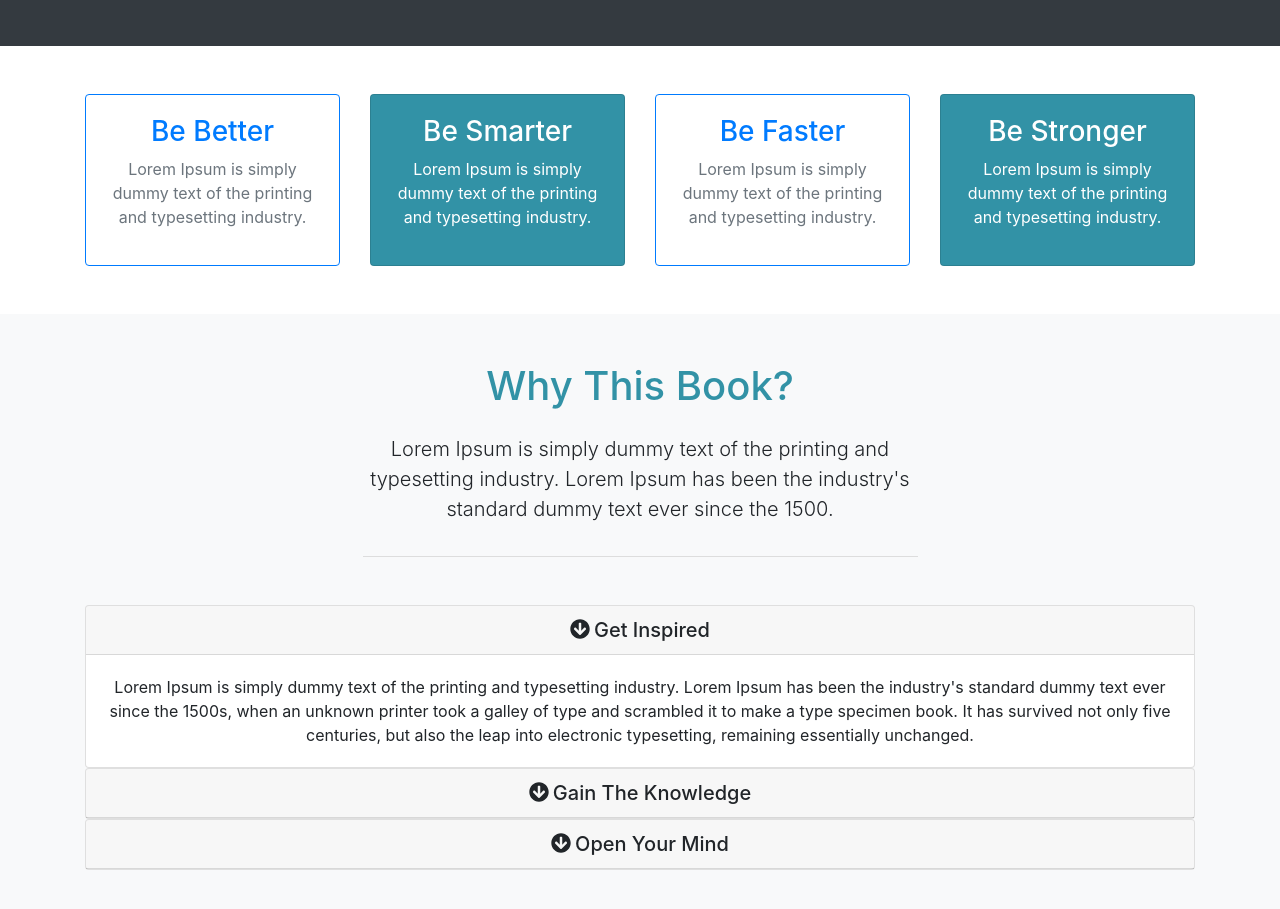
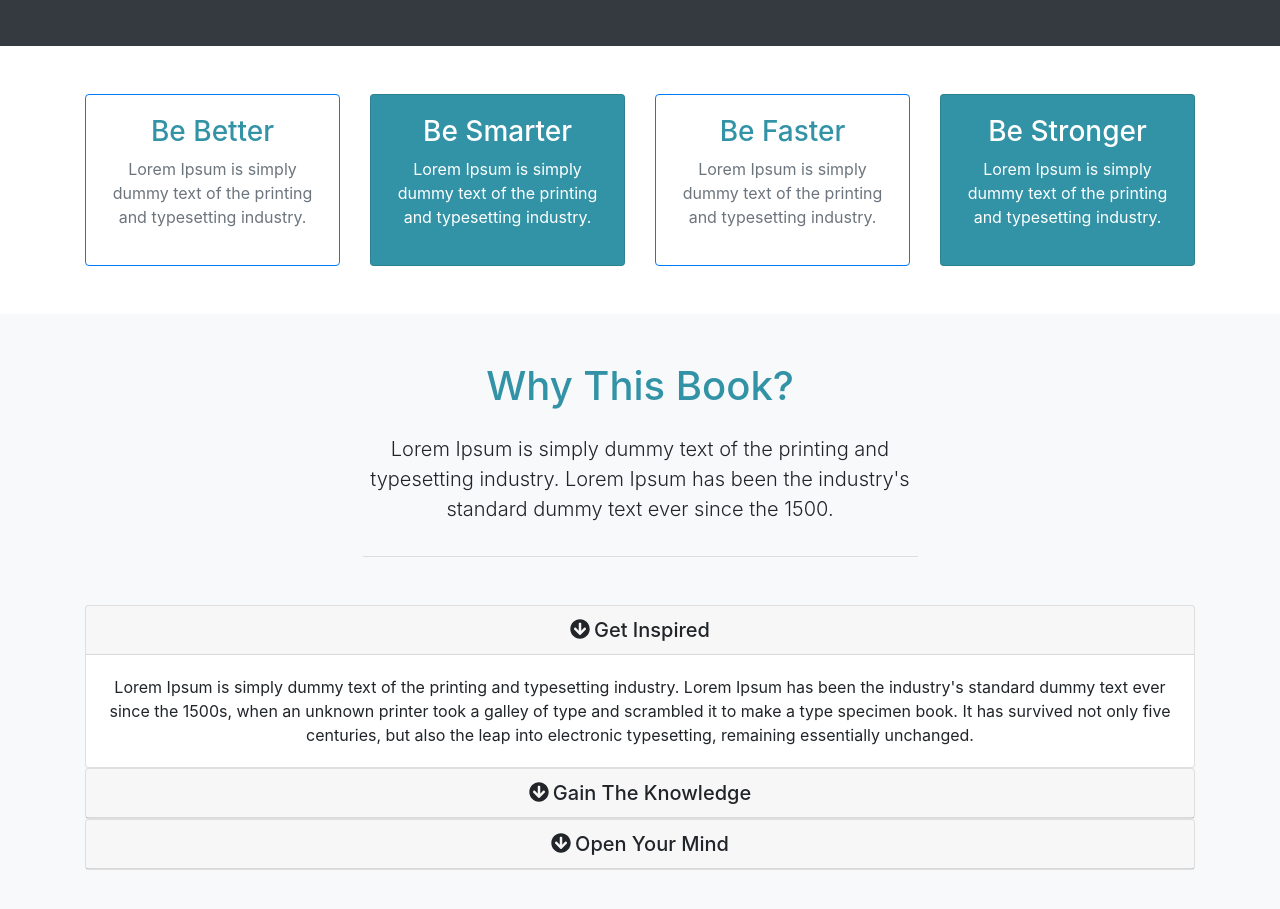
Before and after one commit to avnikolaou/bootstrap-4-themes, a React (Create React App) app: page /Mizuxe in a window 1280 px wide. Shown: the part 873-1782 px from the top of the page. Built offline with nearby package versions, Linux system fonts and the light colour scheme.

Commit message:
fix: project 2 boxes header styling

```diff
--- a/src/Projects/Mizuxe_Book_Theme/App.css
+++ b/src/Projects/Mizuxe_Book_Theme/App.css
@@ -31,6 +31,8 @@
 
 #boxes .custom-box {
   background-color: #3292a6; }
+#boxes .custon-h3 {
+  color: #3292a6; }
 
 #about h1 {
   color: #3292a6; }
--- a/src/Projects/Mizuxe_Book_Theme/App.scss
+++ b/src/Projects/Mizuxe_Book_Theme/App.scss
@@ -45,6 +45,9 @@ $primary-overlay: rgba(50, 146, 166, 0.75);
   .custom-box {
     background-color: $primary;
   }
+  .custon-h3 {
+    color: $primary;
+  }
 }
 
 #about {
--- a/src/Projects/Mizuxe_Book_Theme/Boxes.js
+++ b/src/Projects/Mizuxe_Book_Theme/Boxes.js
@@ -10,7 +10,7 @@ class Boxes extends Component{
                         <div className={"col-md-3"}>
                             <div className={"card text-center border-primary mb-resp"}>
                                 <div className={"card-body"}>
-                                    <h3 className={"text-primary"}>Be Better</h3>
+                                    <h3 className={"custon-h3"}>Be Better</h3>
                                     <p className={"text-muted"}>Lorem Ipsum is simply dummy text of the printing and typesetting industry.</p>
                                 </div>
                             </div>
@@ -28,7 +28,7 @@ class Boxes extends Component{
                         <div className={"col-md-3"}>
                             <div className={"card text-center border-primary mb-resp"}>
                                 <div className={"card-body"}>
-                                    <h3 className={"text-primary"}>Be Faster</h3>
+                                    <h3 className={"custon-h3"}>Be Faster</h3>
                                     <p className={"text-muted"}>Lorem Ipsum is simply dummy text of the printing and typesetting industry.</p>
                                 </div>
                             </div>
```
Also changed, not shown: 2 other files (tests, documents, lock files or other folders).
